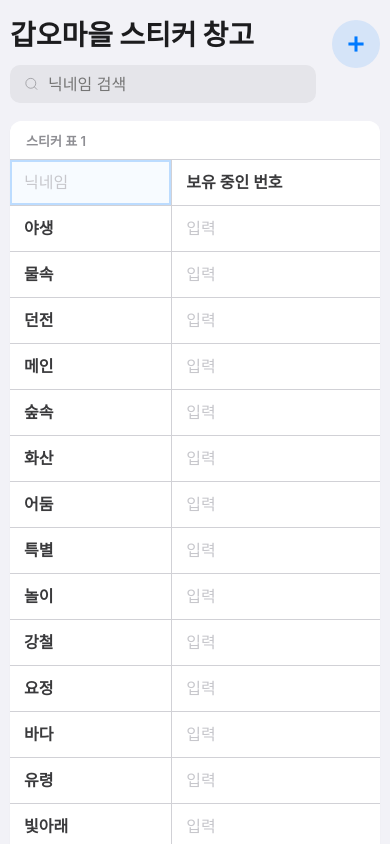
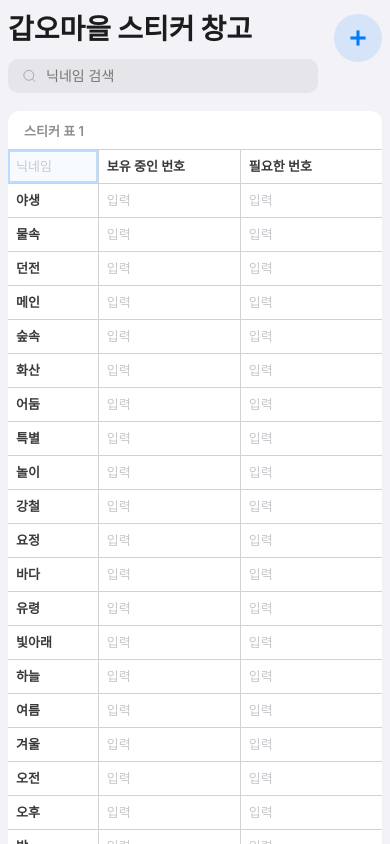
Before and after one commit to xanw298/gabo-sticker, a plain HTML site: page index.html in a window 390 px wide. Both pictures are taken after a click on the button "표 추가". Shown: the top 844 px of the page. Drawn offline with Linux system fonts and the light colour scheme; no server answers.

Commit message:
Update index.html

```diff
--- a/index.html
+++ b/index.html
@@ -286,6 +286,49 @@
         max-width: none;
       }
 
+      table {
+  min-width: 100%;
+}
+
+td {
+  height: 34px;
+  padding: 5px 8px;
+  font-size: 13px;
+}
+
+tr:first-child td {
+  height: 36px;
+  font-size: 13px;
+}
+
+col:first-child {
+  width: 24%;
+}
+
+col:nth-child(2),
+col:nth-child(3) {
+  width: 38%;
+}
+
+.app {
+  width: calc(100% - 16px);
+  padding-top: 14px;
+}
+
+h1 {
+  font-size: 28px;
+}
+
+.search-box input {
+  height: 34px;
+  font-size: 14px;
+}
+
+.add-button {
+  width: 42px;
+  height: 42px;
+}
+
       .add-button {
         width: 48px;
         height: 48px;
```
